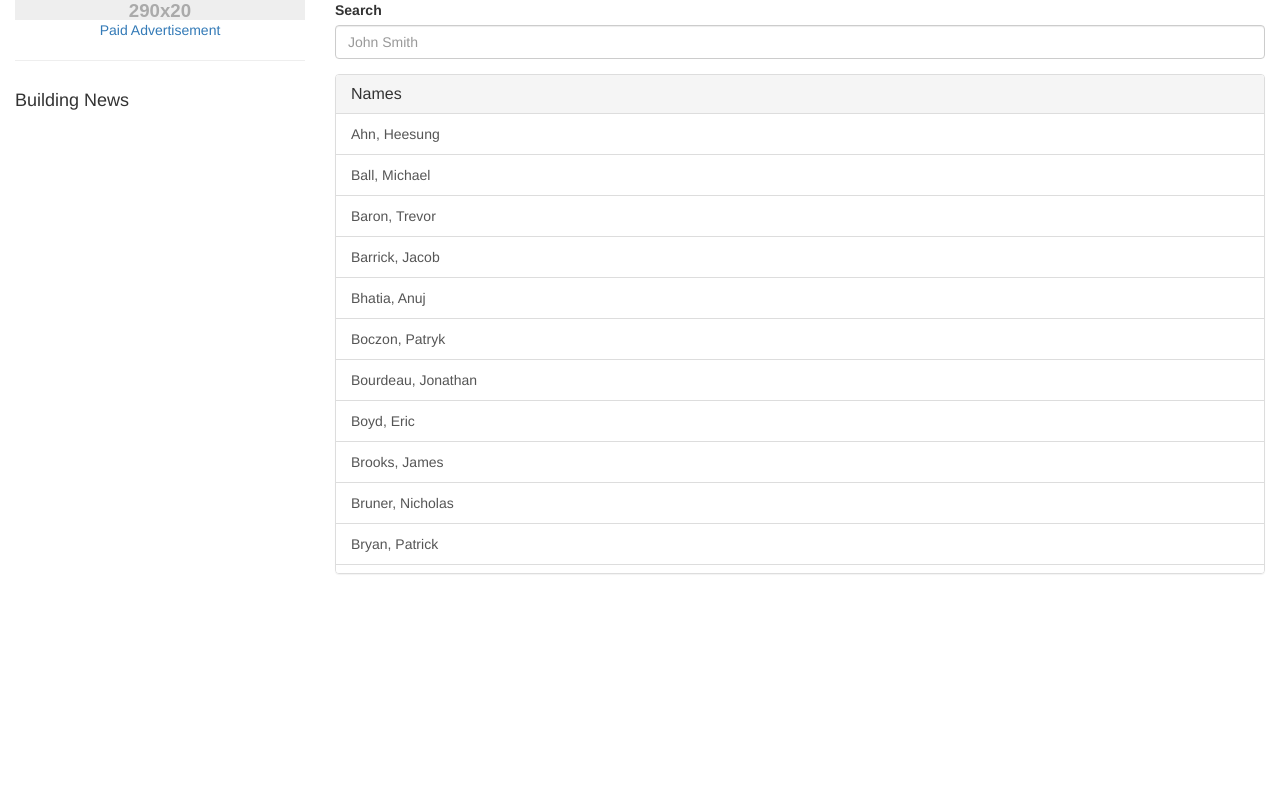
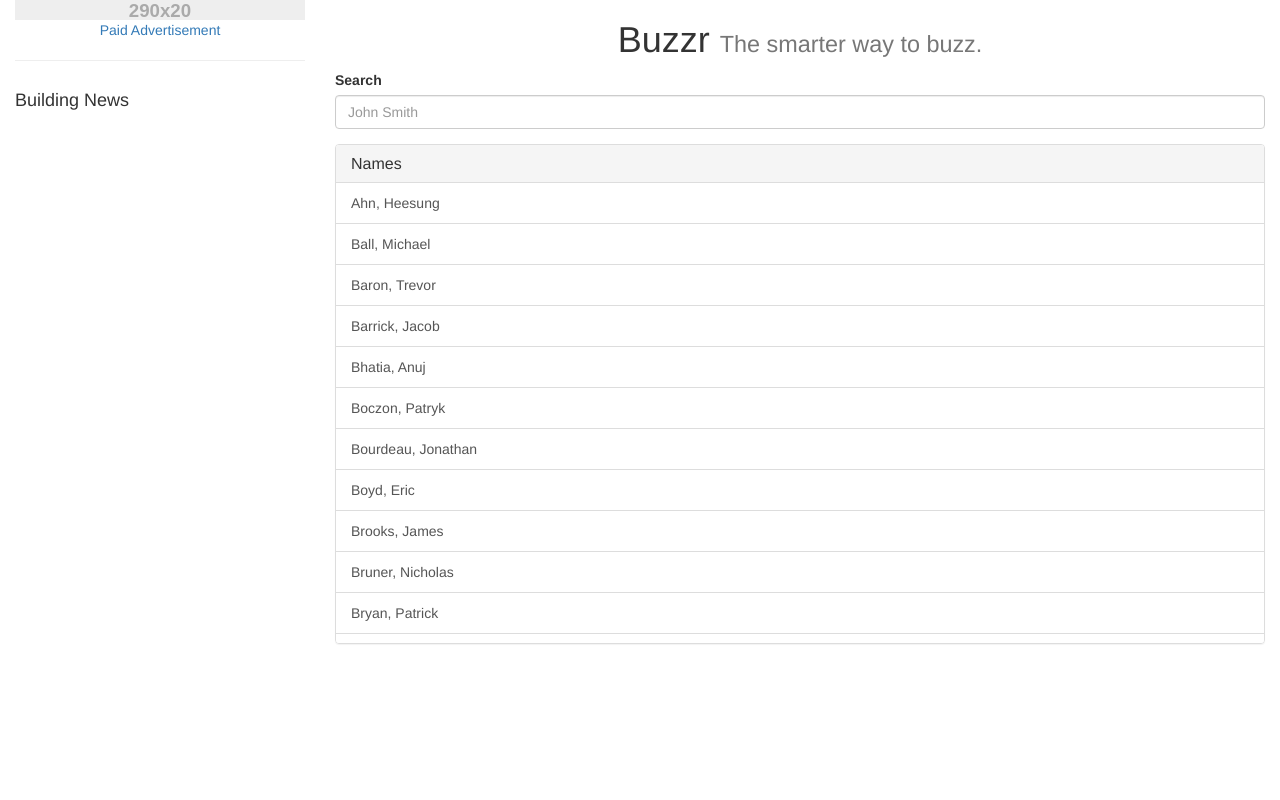
Before and after one commit to ryanwilsonperkin/buzzr, a plain HTML site: page index.html in a window 1280 px wide. Drawn offline with Linux system fonts and the light colour scheme.

Commit message:
Title and subtitle at top of right pane.

```diff
--- a/index.html
+++ b/index.html
@@ -27,6 +27,7 @@
           </div>
         </div>
         <div id="right-pane" class="col-xs-9">
+          <h1 class="text-center">Buzzr <small>The smarter way to buzz.</small></h1>
           <form role="form" action="javascript:void(0)">
             <div class="form-group">
               <label for "search">Search</label>
```
